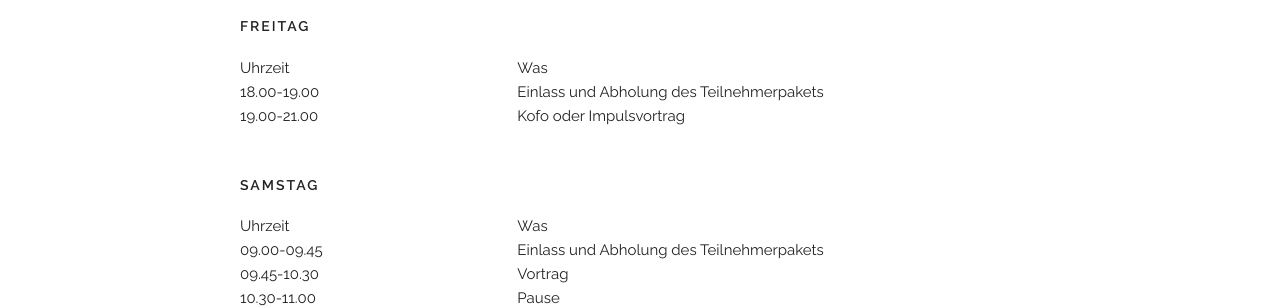
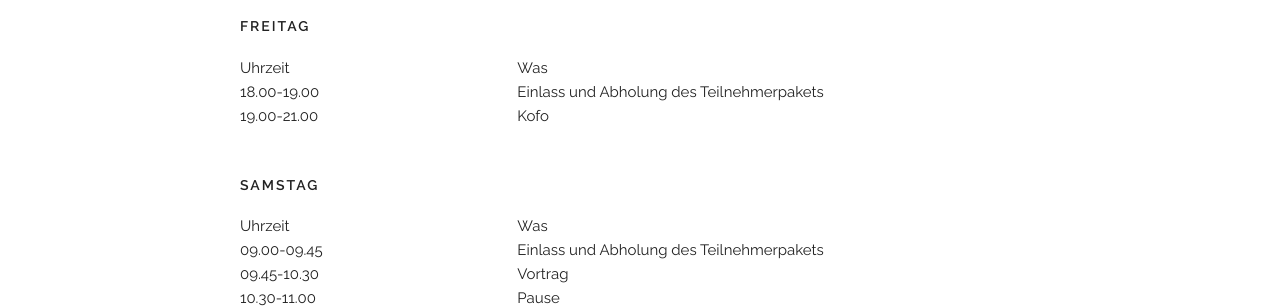
Before and after one commit to NickelPic/deafit.github.io, a Jekyll site: the page built from conference.md, in a window 1280 px wide and 900 px high, scrolled down 1233 px. Shown: the part 153-461 px from the top of the window. Built offline with Jekyll 4.4.1, drawn with Linux system fonts in a browser that asks for light colours; nearby versions of some CDN libraries.

Commit message:
Update conference.md

```diff
--- a/conference.md
+++ b/conference.md
@@ -41,7 +41,7 @@ Noch offen. Es hängt von der Anmeldung ab.
   </div>
   <div class="row">
     <div class="one-third column">19.00-21.00</div>
-    <div class="two-thirds column">Kofo oder Impulsvortrag</div>
+    <div class="two-thirds column">Kofo</div>
   </div>
 </div>
 <BR/>
```
